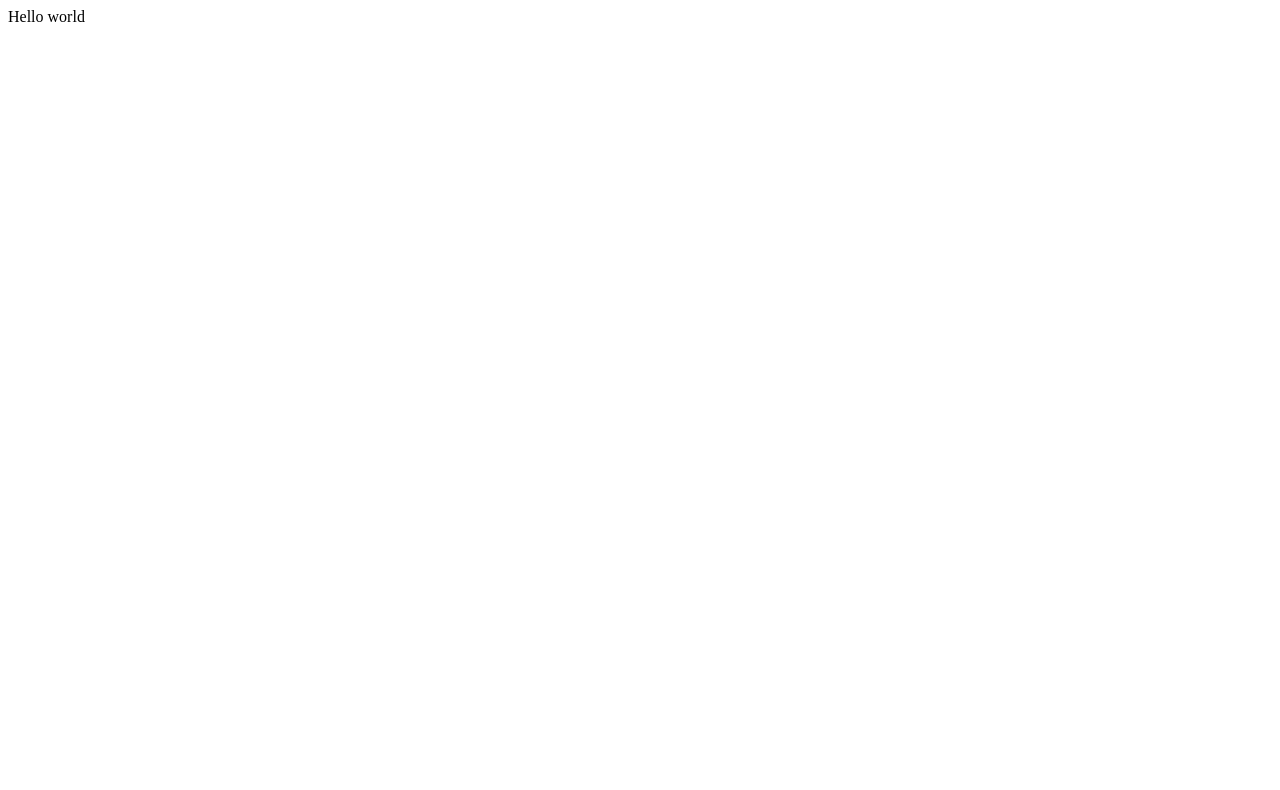
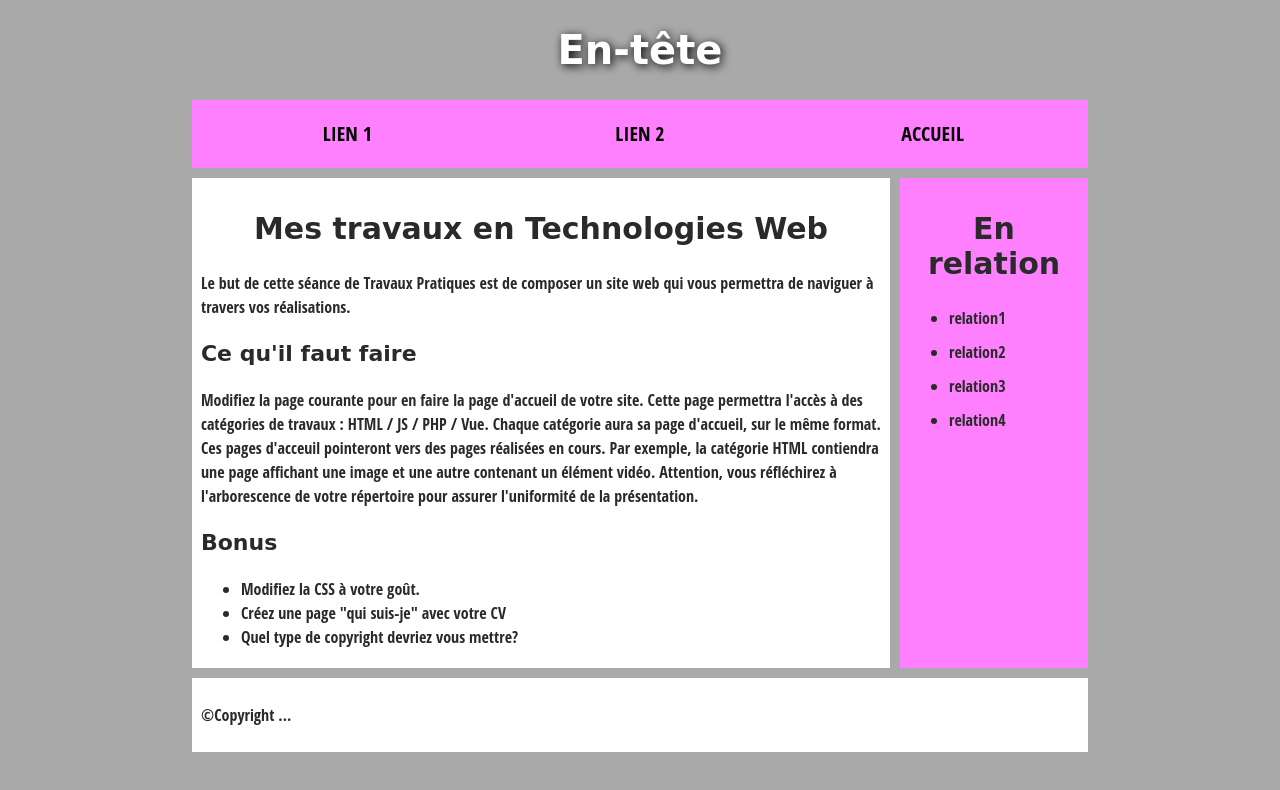
Before and after one commit to rdeparpe/rdeparpe.github.io, a plain HTML site: page index.html in a window 1280 px wide. Drawn offline with Linux system fonts and the light colour scheme.

Commit message:
ajout pages de base

```diff
--- a/index.html
+++ b/index.html
@@ -1 +1,67 @@
-Hello world
+<!DOCTYPE html>
+<html><head>
+<meta http-equiv="content-type" content="text/html; charset=UTF-8">
+    <meta charset="utf-8">
+
+    <title>Accueil</title>
+    <link rel="stylesheet" type="text/css" href="style.css">
+
+  </head>
+
+  <body>
+    <header>
+      <h1>En-tête</h1>
+    </header>
+
+    <nav>
+      <ul>
+        <li><a href="page1.html">Lien 1</a></li>
+        <li><a href="page2.html">Lien 2</a></li>
+        <li><a href="index.html">Accueil</a></li>
+      </ul>
+
+     </nav>
+
+     <main>
+      <article>
+        <h2>Mes travaux en Technologies Web</h2>
+        <p>Le but de cette séance de Travaux Pratiques est de composer
+un site web qui vous permettra de naviguer à travers vos réalisations.</p>
+
+        <h3>Ce qu'il faut faire</h3>
+        <p>Modifiez la page courante pour en faire la page d'accueil de
+votre site. Cette page permettra l'accès à des catégories de travaux :
+HTML / JS / PHP / Vue. Chaque catégorie aura sa page d'accueil, sur le
+même format. Ces pages d'acceuil pointeront vers des pages réalisées en
+cours. Par exemple, la catégorie HTML contiendra une page affichant une
+image et une autre contenant un élément vidéo.  Attention, vous
+réfléchirez à l'arborescence de votre répertoire pour assurer
+l'uniformité de la présentation.
+        </p>
+
+        <h3>Bonus</h3>
+        <ul>
+          <li>Modifiez la CSS à votre goût.</li>
+          <li>Créez une page "qui suis-je" avec votre CV</li>
+          <li>Quel type de copyright devriez vous mettre?</li>
+        </ul>
+      </article>
+
+      <aside>
+        <h2>En relation</h2>
+        <ul>
+          <li><a href="#"></a>relation1</li>
+          <li><a href="#"></a>relation2</li>
+          <li><a href="#"></a>relation3</li>
+          <li><a href="#"></a>relation4</li>
+        </ul>
+      </aside>
+
+    </main>
+
+    <footer>
+      <p>©Copyright ... </p>
+    </footer>
+
+
+</body></html>
--- /dev/null
+++ b/style.css
@@ -0,0 +1,133 @@
+/* || General setup */
+
+html, body {
+  margin: 0;
+  padding: 0;
+}
+
+html {
+  font-size: 10px;
+  background-color: #a9a9a9;
+}
+
+body {
+  width: 70%;
+  margin: 0 auto;
+}
+
+/* || typography */
+
+h1, h2, h3 {
+  font-family: 'Sonsie One', cursive;
+  color: #2a2a2a;
+}
+
+p, input, li {
+  font-family: 'Open Sans Condensed', sans-serif;
+  color: #2a2a2a;
+}
+
+h1 {
+  font-size: 4rem;
+  text-align: center;
+  color: white;
+  text-shadow: 2px 2px 10px black;
+}
+
+h2 {
+  font-size: 3rem;
+  text-align: center;
+}
+
+h3 {
+  font-size: 2.2rem;
+}
+
+p, li {
+  font-size: 1.6rem;
+  line-height: 1.5;
+}
+
+/* || header layout */
+
+nav, article, aside, footer {
+  background-color: white;
+  padding: 1%;
+}
+
+nav {
+  height: 50px;
+  background-color: #ff80ff;
+  display: flex;
+  margin-bottom: 10px;
+}
+
+nav ul {
+  padding: 0;
+  list-style-type: none;
+  flex: 2;
+  display: flex;
+}
+
+nav li {
+  display: inline;
+  text-align: center;
+  flex: 1;
+}
+
+nav a {
+  display: inline-block;
+  font-size: 2rem;
+  text-transform: uppercase;
+  text-decoration: none;
+  color: black;
+}
+
+nav form {
+  flex: 1;
+  display: flex;
+  align-items: center;
+  height: 100%;
+  padding: 0 2em;
+}
+
+input {
+  font-size: 1.6rem;
+  height: 32px;
+}
+
+input[type="search"] {
+  flex: 3;
+}
+
+input[type="submit"] {
+  flex: 1;
+  margin-left: 1rem;
+  background: #333;
+  border: 0;
+  color: white;
+}
+
+/* || main layout */
+
+main {
+  display: flex;
+}
+
+article {
+  flex: 4;
+}
+
+aside {
+  flex: 1;
+  margin-left: 10px;
+  background-color: #ff80ff;
+}
+
+aside li {
+  padding-bottom: 10px;
+}
+
+footer {
+  margin-top: 10px;
+}
```
Also changed, not shown: page1.html (added, +1 -0 lines), page2.html (added, +1 -0 lines).
